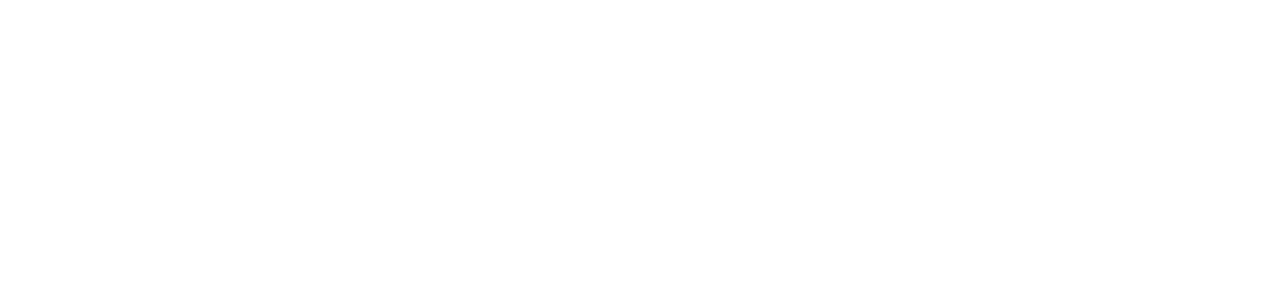
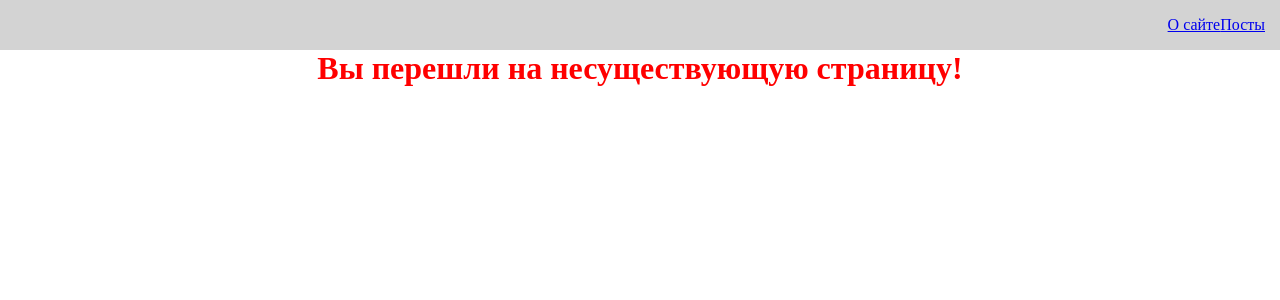
Before and after one commit to Timaks/pro_react, a React (Create React App) app: page /error in a window 1280 px wide. Shown: the top 300 px of the page. Built offline with nearby package versions, Linux system fonts and the light colour scheme; the HTML template or start-up script is replaced by a standard one.

Commit message:
React router.  Switch, Redirect

```diff
--- a/src/App.js
+++ b/src/App.js
@@ -1,19 +1,18 @@
 import React from "react";
 import './styles/App.css';
-import {BrowserRouter, Route} from "react-router-dom";
+import {BrowserRouter, Route, Switch, Redirect} from "react-router-dom";
 import About from "./pages/About";
 import Posts from "./pages/Posts";
+import Error from "./pages/Error";
+import Navbar from "./components/UI/Navbar/Navbar";
+import AppRouter from "./components/AppRouter";
 
 
 function App() {
     return (
       <BrowserRouter>
-        <Route path="/about">
-          <About/>
-        </Route>
-        <Route path="/posts">
-          <Posts/>
-        </Route>
+        <Navbar/>
+        <AppRouter/>
       </BrowserRouter>
       )
 }
--- /dev/null
+++ b/src/components/AppRouter.jsx
@@ -0,0 +1,25 @@
+import React from "react";
+import {Redirect, Route, Switch} from "react-router-dom";
+import About from "../pages/About";
+import Posts from "../pages/Posts";
+import Error from "../pages/Error";
+
+const AppRouter = () => {
+    return (
+        //  Позволяет группировать маршруты
+        <Switch>
+          <Route path="/about">
+                <About/>
+          </Route>
+          <Route path="/posts">
+                <Posts/>
+          </Route>
+          <Route path="/error">
+                <Error/>
+          </Route>
+          <Redirect to='/error'/>
+        </Switch>
+    )
+}
+
+export default AppRouter;
--- /dev/null
+++ b/src/components/UI/Navbar/Navbar.jsx
@@ -0,0 +1,15 @@
+import React from "react";
+import {Link } from "react-router-dom";
+const Navbar = () => {
+    return (
+        <div className="navbar">
+        <div className="navbar__links">
+          {/* Используем линк чтобы не было перезагрузки на страницах */}
+          <Link to="/about">О сайте</Link>
+          <Link to="/posts">Посты</Link>
+        </div>
+      </div>
+    )
+}
+
+export default Navbar;
--- /dev/null
+++ b/src/pages/Error.jsx
@@ -0,0 +1,13 @@
+import React from "react";
+
+const Error = () => {
+    return (
+        <div>
+            <h1 style={{color: 'red'}}>
+                Вы перешли на несуществующую страницу!
+            </h1>
+      </div>
+    )
+}
+
+export default Error;
--- a/src/styles/App.css
+++ b/src/styles/App.css
@@ -6,7 +6,8 @@
 
 #root{
     display: flex;
-    justify-content: center;
+    flex-direction: column;
+    align-items: center;
 }
 
 .App{
@@ -50,3 +51,15 @@
     border: 2px solid orange;
     font-weight: bold;
   }
+
+  .navbar {
+    height: 50px;
+    width: 100vw;
+    display: flex;
+    align-items: center;
+    padding: 0 15px;
+    background: lightgray;
+  }
+  .navbar__links{
+    margin-left: auto;
+  }
```
